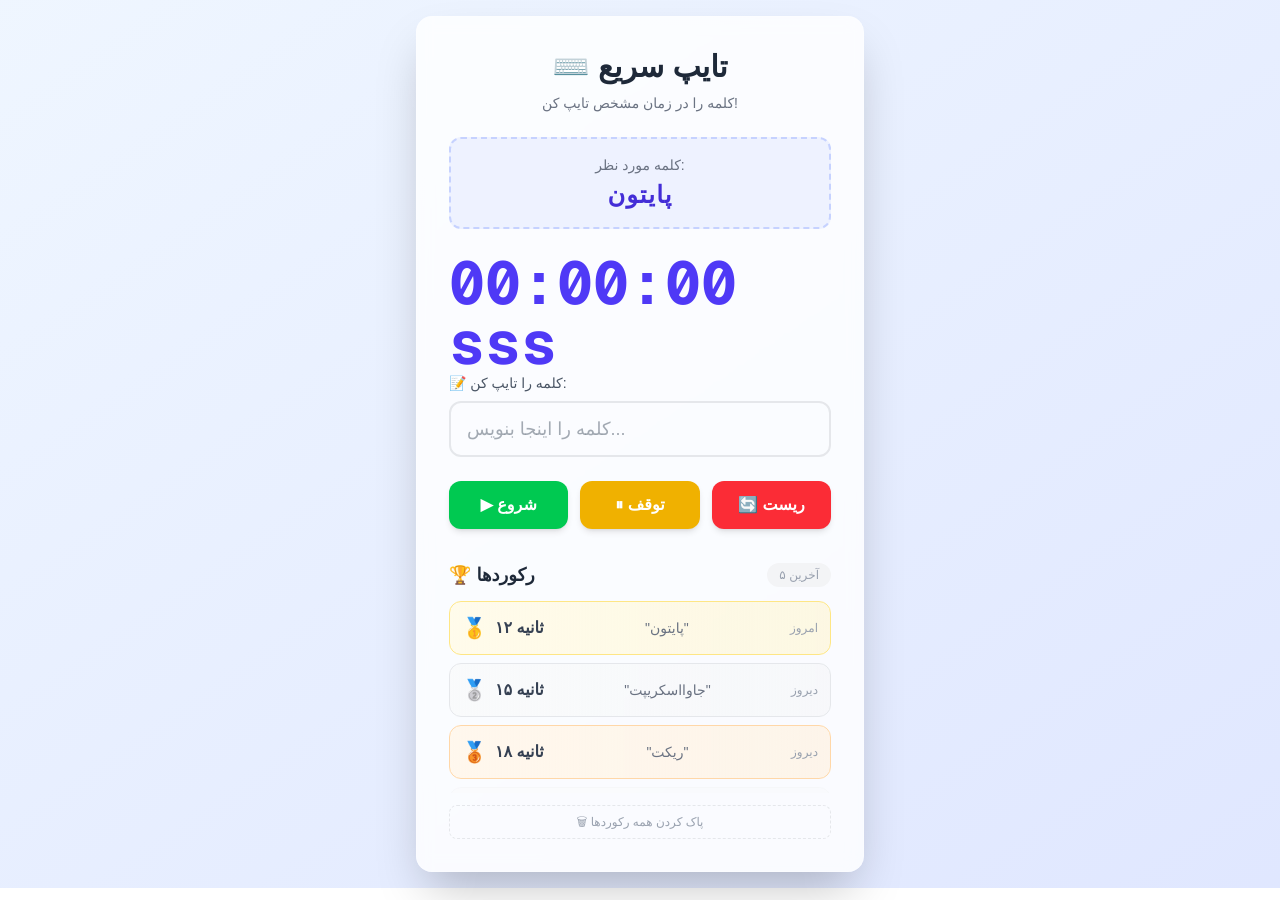
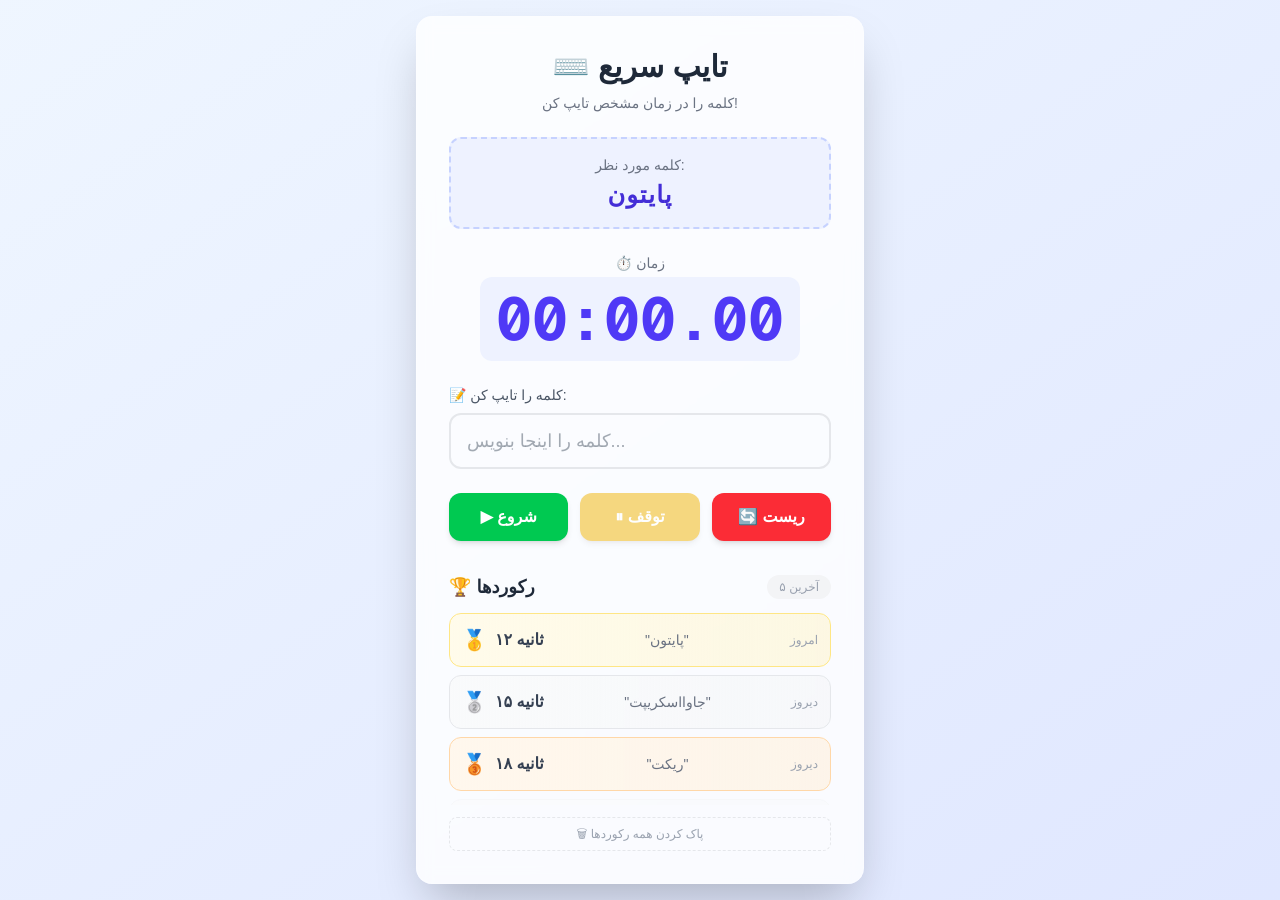
Before and after one commit to Afshin1400-n/type-speed, a Next.js app: page / in a window 1280 px wide. Built offline with nearby package versions, Linux system fonts and the light colour scheme.

Commit message:
add btn component and start timer by btn

```diff
--- /dev/null
+++ b/app/component/Btn.tsx
@@ -0,0 +1,38 @@
+"use client";
+
+function Btn({ startTimer, stopTimer, resetTimer, isRunning }) {
+  return (
+    <div className="grid grid-cols-3 gap-3 mb-8">
+      <button
+        onClick={startTimer}
+        disabled={isRunning}
+        className="bg-green-500 hover:bg-green-600 active:scale-95
+          text-white font-bold py-3 px-4 rounded-xl
+          transition-all shadow-md hover:shadow-lg disabled:opacity-50 disabled:cursor-not-allowed"
+      >
+        ▶ شروع
+      </button>
+
+      <button
+        onClick={stopTimer}
+        disabled={!isRunning}
+        className="bg-yellow-500 hover:bg-yellow-600 active:scale-95
+          text-white font-bold py-3 px-4 rounded-xl
+          transition-all shadow-md hover:shadow-lg disabled:opacity-50 disabled:cursor-not-allowed"
+      >
+        ⏸ توقف
+      </button>
+
+      <button
+        onClick={resetTimer}
+        className="bg-red-500 hover:bg-red-600 active:scale-95
+          text-white font-bold py-3 px-4 rounded-xl
+          transition-all shadow-md hover:shadow-lg"
+      >
+        🔄 ریست
+      </button>
+    </div>
+  );
+}
+
+export default Btn;
--- a/app/component/Timer.tsx
+++ b/app/component/Timer.tsx
@@ -1,46 +1,14 @@
-"use client"
-import { useRef , useState  } from "react"
+"use client";
 
-function Timer() {
-
-const [time, setTime] = useState(0) // زمان بر حسب میلی‌ثانیه
-const [isRunning, setIsRunning] = useState(false) // وضعیت اجرا
-const intervalRef = useRef(null)
-
-
-const startTimer = () => {
-  if (isRunning) return
-
-  setIsRunning(true)
-  const startTime = Date.now() - time // برای ادامه از زمان قبلی
-
-  intervalRef.current = setInterval(() => {
-    setTime(Date.now() - startTime)
-  }, 10) // آپدیت هر ۱۰ میلی‌ثانیه
+function Timer({ time, formatTime }) {
+  return (
+    <div className="text-center mb-6">
+      <span className="text-gray-500 text-sm block mb-1">⏱️ زمان</span>
+      <div className="text-6xl font-mono font-bold text-indigo-600 bg-indigo-50 rounded-xl py-3 px-4 inline-block min-w-[150px]">
+        {formatTime(time)}
+      </div>
+    </div>
+  );
 }
 
-const stopTimer = () => {
-  clearInterval(intervalRef.current)
-  setIsRunning(false)
-}
-
-const formatTime = (milliseconds) => {
-  const totalSeconds = Math.floor(milliseconds / 1000)
-  const minutes = Math.floor(totalSeconds / 60)
-  const seconds = totalSeconds % 60
-  const centiseconds = Math.floor((milliseconds % 1000) / 10)
-
-  return `${String(minutes).padStart(2, '0')}:${String(seconds).padStart(2, '0')}:${String(centiseconds).padStart(2, '0')}`
-}
-
-  return (
-<div className="text-6xl font-mono font-bold text-indigo-600">
-  {formatTime(time)}
-
-<button onClick={startTimer}>sss</button>
-
-</div>
-  )
-}
-
-export default Timer
+export default Timer;
--- a/app/page.tsx
+++ b/app/page.tsx
@@ -1,60 +1,104 @@
 "use client";
+import { useState, useRef } from "react";
+import Btn from "./component/Btn";
 import Timer from "./component/Timer";
 
 export default function Home() {
+  // ✅ Stateها اینجا تعریف میشن
+  const [time, setTime] = useState(0);
+  const [isRunning, setIsRunning] = useState(false);
+  const intervalRef = useRef(null);
+
+  // ✅ توابع کنترل تایمر اینجا تعریف میشن
+  const startTimer = () => {
+    if (isRunning) return;
+
+    setIsRunning(true);
+    const startTime = Date.now() - time;
+
+    intervalRef.current = setInterval(() => {
+      setTime(Date.now() - startTime);
+    }, 10);
+  };
+
+  const stopTimer = () => {
+    clearInterval(intervalRef.current);
+    setIsRunning(false);
+  };
+
+  const resetTimer = () => {
+    clearInterval(intervalRef.current);
+    setIsRunning(false);
+    setTime(0);
+  };
+
+  const formatTime = (milliseconds) => {
+    const totalSeconds = Math.floor(milliseconds / 1000);
+    const minutes = Math.floor(totalSeconds / 60);
+    const seconds = totalSeconds % 60;
+    const centiseconds = Math.floor((milliseconds % 1000) / 10);
+
+    return `${String(minutes).padStart(2, "0")}:${String(seconds).padStart(
+      2,
+      "0"
+    )}.${String(centiseconds).padStart(2, "0")}`;
+  };
+
   return (
     <div className="min-h-screen bg-gradient-to-br from-blue-50 to-indigo-100 flex items-center justify-center p-4">
       <div className="max-w-md w-full bg-white/80 backdrop-blur-sm rounded-2xl shadow-2xl p-8 border border-white/20">
-
         {/* عنوان */}
         <h1 className="text-3xl font-bold text-center text-gray-800 mb-2">
           ⌨️ تایپ سریع
         </h1>
-        <p className="text-center text-gray-500 text-sm mb-6">کلمه را در زمان مشخص تایپ کن!</p>
+        <p className="text-center text-gray-500 text-sm mb-6">
+          کلمه را در زمان مشخص تایپ کن!
+        </p>
 
         {/* کلمه هدف */}
         <div className="bg-indigo-50 rounded-xl p-4 mb-6 text-center border-2 border-dashed border-indigo-200">
-          <span className="text-gray-500 text-sm block mb-1">کلمه مورد نظر:</span>
-          <span className="text-2xl font-bold text-indigo-700 tracking-wider">پایتون</span>
+          <span className="text-gray-500 text-sm block mb-1">
+            کلمه مورد نظر:
+          </span>
+          <span className="text-2xl font-bold text-indigo-700 tracking-wider">
+            پایتون
+          </span>
         </div>
 
-        {/* تایمر */}
-      <Timer />
+        {/* ✅ تایمر - دریافت time و formatTime به‌صورت props */}
+        <Timer time={time} formatTime={formatTime} />
 
         {/* اینپوت */}
         <div className="mb-6">
-          <label className="text-gray-600 text-sm block mb-2">📝 کلمه را تایپ کن:</label>
+          <label className="text-gray-600 text-sm block mb-2">
+            📝 کلمه را تایپ کن:
+          </label>
           <input
             type="text"
             placeholder="کلمه را اینجا بنویس..."
-            className="w-full px-4 py-3 border-2 border-gray-200 rounded-xl focus:border-indigo-400
-            focus:ring-4 focus:ring-indigo-100 transition-all outline-none text-lg text-gray-600"
+            className="w-full px-4 py-3 border-2 border-gray-200 rounded-xl focus:border-indigo-400 focus:ring-4 focus:ring-indigo-100 transition-all outline-none text-lg text-gray-600"
           />
         </div>
 
-        {/* دکمه‌ها */}
-        <div className="grid grid-cols-3 gap-3 mb-8">
-          <button className="bg-green-500 hover:bg-green-600 active:scale-95 text-white font-bold py-3 px-4 rounded-xl transition-all shadow-md hover:shadow-lg">
-            ▶ شروع
-          </button>
-          <button className="bg-yellow-500 hover:bg-yellow-600 active:scale-95 text-white font-bold py-3 px-4 rounded-xl transition-all shadow-md hover:shadow-lg">
-            ⏸ توقف
-          </button>
-          <button className="bg-red-500 hover:bg-red-600 active:scale-95 text-white font-bold py-3 px-4 rounded-xl transition-all shadow-md hover:shadow-lg">
-            🔄 ریست
-          </button>
-        </div>
+        {/* ✅ دکمه‌ها - دریافت توابع به‌صورت props */}
+        <Btn
+          startTimer={startTimer}
+          stopTimer={stopTimer}
+          resetTimer={resetTimer}
+          isRunning={isRunning}
+        />
 
         {/* رکوردها */}
         <div>
           <div className="flex items-center justify-between mb-3">
             <h2 className="text-lg font-bold text-gray-800">🏆 رکوردها</h2>
-            <span className="text-xs text-gray-400 bg-gray-100 px-3 py-1 rounded-full">آخرین ۵</span>
+            <span className="text-xs text-gray-400 bg-gray-100 px-3 py-1 rounded-full">
+              آخرین ۵
+            </span>
           </div>
 
-          {/* لیست رکوردها */}
           <div className="space-y-2 max-h-48 overflow-y-auto">
-            {/* رکورد ۱ */}
+            {/* رکوردها (همون کد قبلی) */}
             <div className="bg-gradient-to-r from-amber-50 to-amber-100/50 p-3 rounded-xl border border-amber-200 flex justify-between items-center">
               <div className="flex items-center gap-2">
                 <span className="text-xl">🥇</span>
@@ -64,7 +108,6 @@ export default function Home() {
               <span className="text-xs text-gray-400">امروز</span>
             </div>
 
-            {/* رکورد ۲ */}
             <div className="bg-gradient-to-r from-gray-50 to-gray-100/50 p-3 rounded-xl border border-gray-200 flex justify-between items-center">
               <div className="flex items-center gap-2">
                 <span className="text-xl">🥈</span>
@@ -74,7 +117,6 @@ export default function Home() {
               <span className="text-xs text-gray-400">دیروز</span>
             </div>
 
-            {/* رکورد ۳ */}
             <div className="bg-gradient-to-r from-orange-50 to-orange-100/50 p-3 rounded-xl border border-orange-200 flex justify-between items-center">
               <div className="flex items-center gap-2">
                 <span className="text-xl">🥉</span>
@@ -84,7 +126,6 @@ export default function Home() {
               <span className="text-xs text-gray-400">دیروز</span>
             </div>
 
-            {/* رکورد ۴ */}
             <div className="bg-gray-50/50 p-3 rounded-xl border border-gray-100 flex justify-between items-center opacity-60">
               <div className="flex items-center gap-2">
                 <span className="text-xl">۴</span>
@@ -94,7 +135,6 @@ export default function Home() {
               <span className="text-xs text-gray-300">۳ روز پیش</span>
             </div>
 
-            {/* رکورد ۵ */}
             <div className="bg-gray-50/50 p-3 rounded-xl border border-gray-100 flex justify-between items-center opacity-60">
               <div className="flex items-center gap-2">
                 <span className="text-xl">۵</span>
@@ -105,12 +145,10 @@ export default function Home() {
             </div>
           </div>
 
-          {/* دکمه پاک کردن */}
           <button className="w-full mt-3 text-xs text-gray-400 hover:text-red-500 hover:bg-red-50 py-2 rounded-lg transition-colors border border-dashed border-gray-200">
             🗑 پاک کردن همه رکوردها
           </button>
         </div>
-
       </div>
     </div>
   );
```
